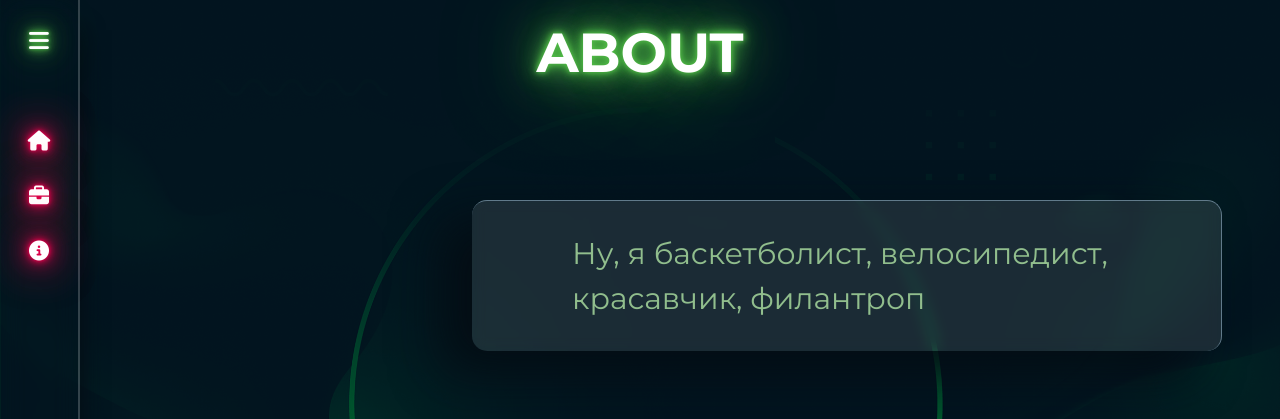
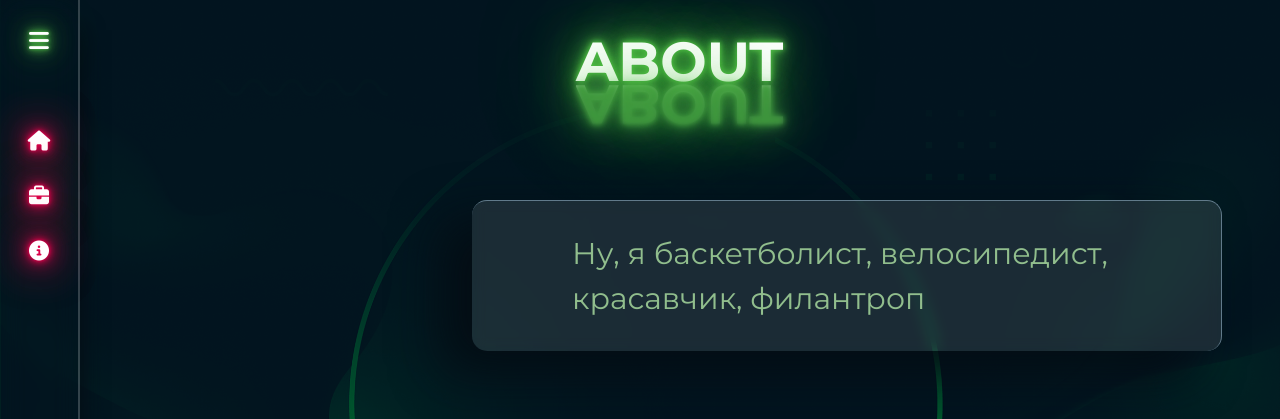
Before and after one commit to Romalbj/coolest_site, a Django app: template coolest_site/main/templates/main/about.html in a window 1280 px wide. Shown: the top 419 px of the page. Run offline with Django 5.2, Linux system fonts and the light colour scheme; the template is opened without the code that fills it, so the values that code supplies are empty.

Commit message:
strange reflection

```diff
--- a/coolest_site/main/static/main/css/main.css
+++ b/coolest_site/main/static/main/css/main.css
@@ -203,11 +203,29 @@ main .contents .block1 .block_header, main .contents .block2 .block_header {
 
 
 main .header {
-  display: flex;
-  margin-top: 15px;
-  justify-content: center;
-  align-items: center;
-  height: 75px;
+    margin: 0;
+    padding: 0;
+    position: absolute;
+    top: 2%;
+    left: 45%;
+    transform: translateX(-50%, -50%);
+}
+
+main .header h1:before {
+    content: attr(REFL-TEXT);
+    position: absolute;
+    top: 0;
+    left: 0;
+    transform: rotateX(180deg);
+    line-height: 0.975em;
+    transform-origin: bottom;
+    font-weight: bold;
+    background: linear-gradient(to top, #fff, transparent);
+    -webkit-background-clip: text;
+    color: transparent;
+    opacity: 0.75;
+
+
 }
 
 
@@ -225,13 +243,3 @@ main .header h1 {
     0 0 50px #53be48,
     0 0 100px #53be48;
 }
-
-main .header h1: before {
-    content: attr(REFL-TEXT);
-    position: absolute;
-    top: 0;
-    left: 0;
-    transform: rotateX(180deg);
-    line-height: 52px;
-    transform-origin: bottom;
-}
```
